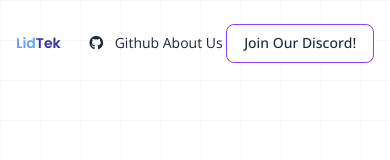
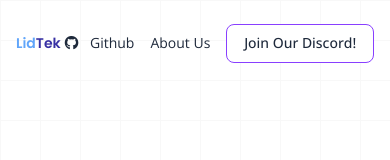
Before and after one commit to LidTek/LidTek, a SvelteKit app: page / in a window 390 px wide. Shown: the top 160 px of the page. Built offline with nearby package versions, Linux system fonts and the light colour scheme.

Commit message:
last fixes

```diff
--- a/src/components/Goal.svelte
+++ b/src/components/Goal.svelte
@@ -29,10 +29,5 @@
         </div></a
       >
     </div>
-    <!-- <div class="flex justify-center gap-20">
-      <h1 class="">kettek</h1>
-      <h1>temidaradev</h1>
-    </div>
-  </div> -->
   </div></SectionWrapper
 >
--- a/src/components/Header.svelte
+++ b/src/components/Header.svelte
@@ -12,7 +12,7 @@
         Lid<span class="text-indigo-800">Tek</span>
       </h1>
     </a>
-    <nav class="md:flex items-center gap-4 lg:gap-6">
+    <nav class="flex items-center gap-4 md:gap-10 lg:gap-6">
       <a
         href="https://github.com/LidTek"
         class="duration-200 hover:text-blue-600 cursor-pointer"
```
